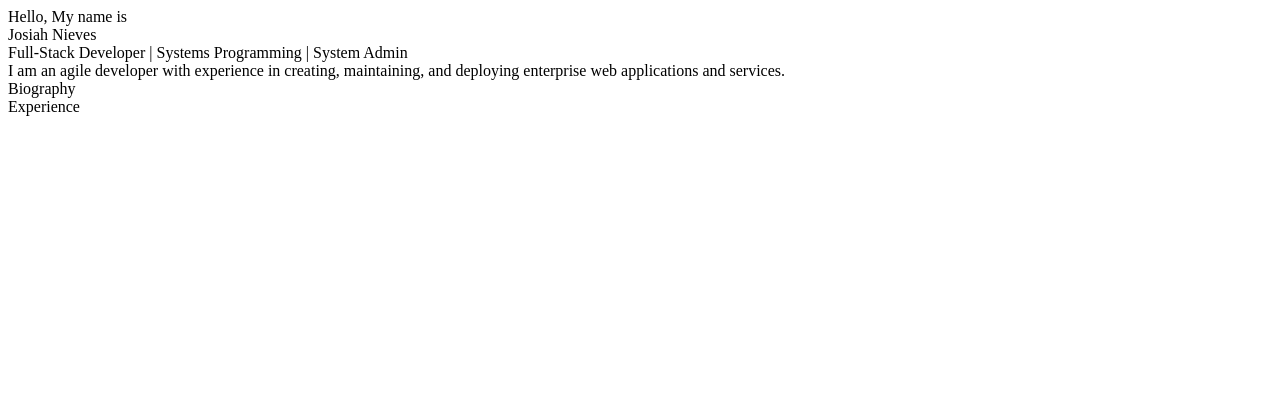
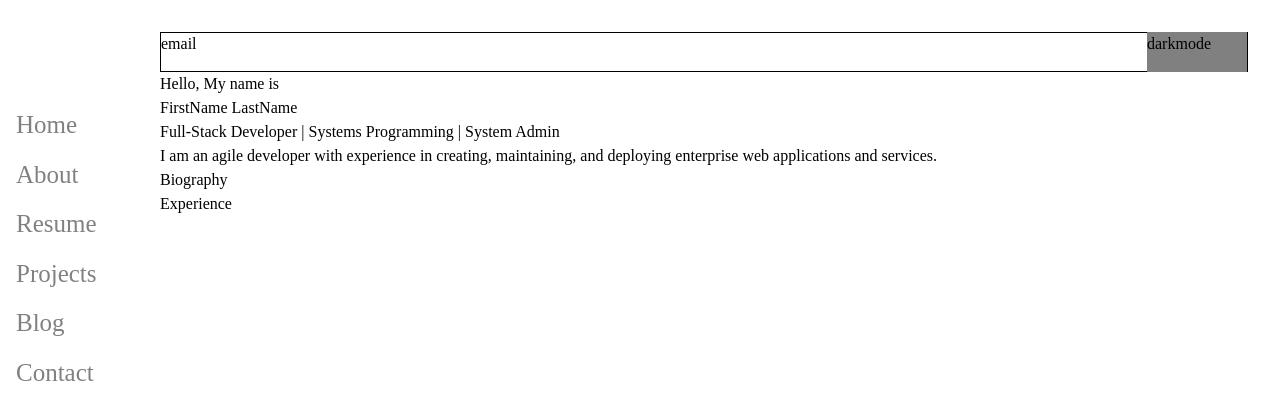
Before and after one commit to jtn7/resume-website, a plain HTML site: page index.html in a window 1280 px wide. Drawn offline with Linux system fonts and the light colour scheme.

Commit message:
Update 1

```diff
--- a/css/main.css
+++ b/css/main.css
@@ -1,5 +1,100 @@
-h1 {
-	font-family: 'Courier New', Courier, monospace;
-	text-align: center;
-	font-size: large;
+/* Box sizing rules */
+*,
+*::before,
+*::after {
+	box-sizing: border-box;
 }
+
+/* Remove default padding */
+ul[class],
+ol[class] {
+	padding: 0;
+}
+
+/* Remove default margin */
+body,
+h1,
+h2,
+h3,
+h4,
+p,
+ul[class],
+ol[class],
+li,
+figure,
+figcaption,
+blockquote,
+dl,
+dd {
+	margin: 0;
+}
+
+/* Set core body defaults */
+body {
+	scroll-behavior: smooth;
+	text-rendering: optimizeSpeed;
+	line-height: 1.5;
+}
+
+/* Inherit fonts for inputs and buttons */
+input,
+button,
+textarea,
+select {
+	font: inherit;
+}
+
+@media (prefers-reduced-motion: reduce) {
+	* {
+		animation-duration: 0.01ms !important;
+		animation-iteration-count: 1 !important;
+		transition-duration: 0.01ms !important;
+		scroll-behavior: auto !important;
+	}
+}
+
+.sidebar {
+	width: 160px;
+	position: fixed;
+	z-index: 1;
+	top: 0;
+	left: 0;
+	overflow-x: hidden;
+	margin-top: 100px;
+}
+
+.sidebar div {
+	padding: 6px 8px 6px 16px;
+	text-decoration: none;
+	font-size: 25px;
+	color: #818181;
+	display: block;
+}
+
+.sidebar div:hover {
+	color: #f1f1f1;
+}
+
+.main {
+	margin-left: 160px;
+}
+
+.top-banner {
+	height: 40px;
+	display: grid;
+	grid-template-columns: 100px 1fr 100px;
+	justify-content: space-between;
+	align-content: center;
+	border: solid 1px black;
+	margin-top: 2em;
+	margin-right: 2em;
+}
+
+.darkmode-toggle {
+	height: inherit;
+	grid-column: 3;
+	background-color: gray;
+}
+
+.section-1 {
+}
--- a/index.html
+++ b/index.html
@@ -3,25 +3,35 @@
 <head>
 	<meta charset="UTF-8">
 	<meta name="viewport" content="width=device-width, initial-scale=1.0">
-	<title>Josiah Nieves</title>
+	<title>FirstName LastName</title>
 
 	<link rel="stylesheet" href="/css/main.css">
 </head>
 <body>
+	<div class="sidebar">
+		<div class="home">Home</div>
+		<div class="about-me">About</div>
+		<div class="resume">Resume</div>
+		<div class="projects">Projects</div>
+		<div class="blog">Blog</div>
+		<div class="contact">Contact</div>
+	</div>
+	<div class="main">
 		<div class="section-1">
-		<div class="top-banner"></div>
+			<div class="top-banner">
+				<div class="email">email</div>
+				<div class="darkmode-toggle">darkmode</div>
+			</div>
 			<!-- Make sidebar without borders to give floaty feel -->
-		<div class="sidebar"></div>
 			<div class="introduction">
 				<div>Hello, My name is</div>
-			<div>Josiah Nieves</div>
+				<div>FirstName LastName</div>
 				<div>Full-Stack Developer | Systems Programming | System Admin</div>
 				<div>
 					I am an agile developer with experience in creating, maintaining, and deploying
 					enterprise web applications and services.
 				</div>
 			</div>
-		<div class="portrait"></div>
 		</div>
 		<div class="section-2">
 			<div class="portrait-accounts">
@@ -98,5 +108,6 @@
 		<div class="message-me">
 			<div class="form"></div>
 		</div>
+	</div>
 </body>
 </html>
```
Lines whose indentation alone changed are shown as unchanged.
